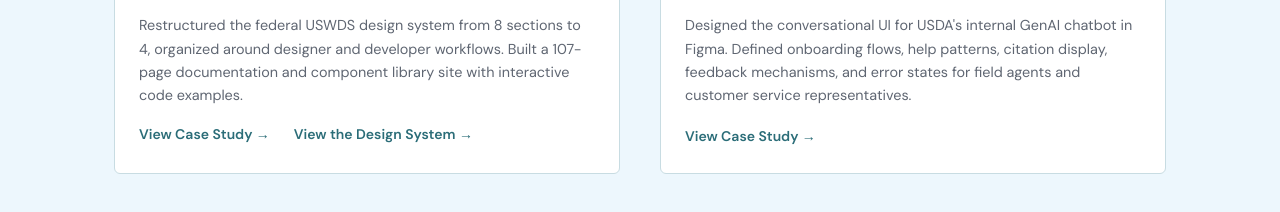
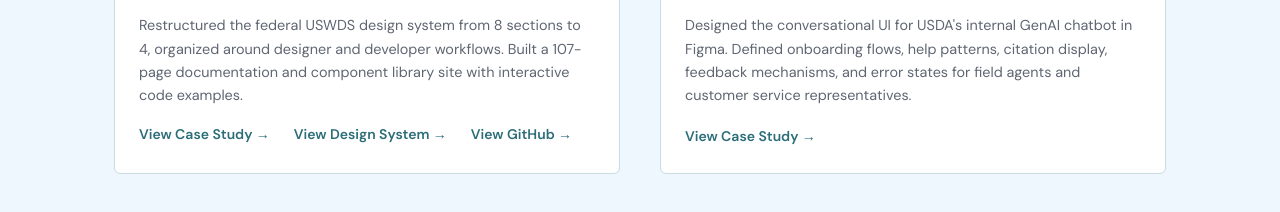
Before and after one commit to michaelasaro/alamode, a plain HTML site: page index.html in a window 1280 px wide. Shown: the part 1240-1452 px from the top of the page. Drawn offline with Linux system fonts and the light colour scheme.

Commit message:
Add GitHub link to civic design system and update link text

```diff
--- a/index.html
+++ b/index.html
@@ -55,7 +55,8 @@
           <p class="card-description">Restructured the federal USWDS design system from 8 sections to 4, organized around designer and developer workflows. Built a 107-page documentation and component library site with interactive code examples.</p>
           <div class="card-links">
             <a href="civic-design-system.html" class="card-link">View Case Study →</a>
-            <a href="https://michaelasaro.github.io/civic-guide/" class="card-link" target="_blank" rel="noopener">View the Design System →<span class="sr-only"> (opens in new tab)</span></a>
+            <a href="https://michaelasaro.github.io/civic-guide/" class="card-link" target="_blank" rel="noopener">View Design System →<span class="sr-only"> (opens in new tab)</span></a>
+            <a href="https://github.com/michaelasaro/civic-guide" class="card-link" target="_blank" rel="noopener">View GitHub →<span class="sr-only"> (opens in new tab)</span></a>
           </div>
         </div>
       </article>
```
